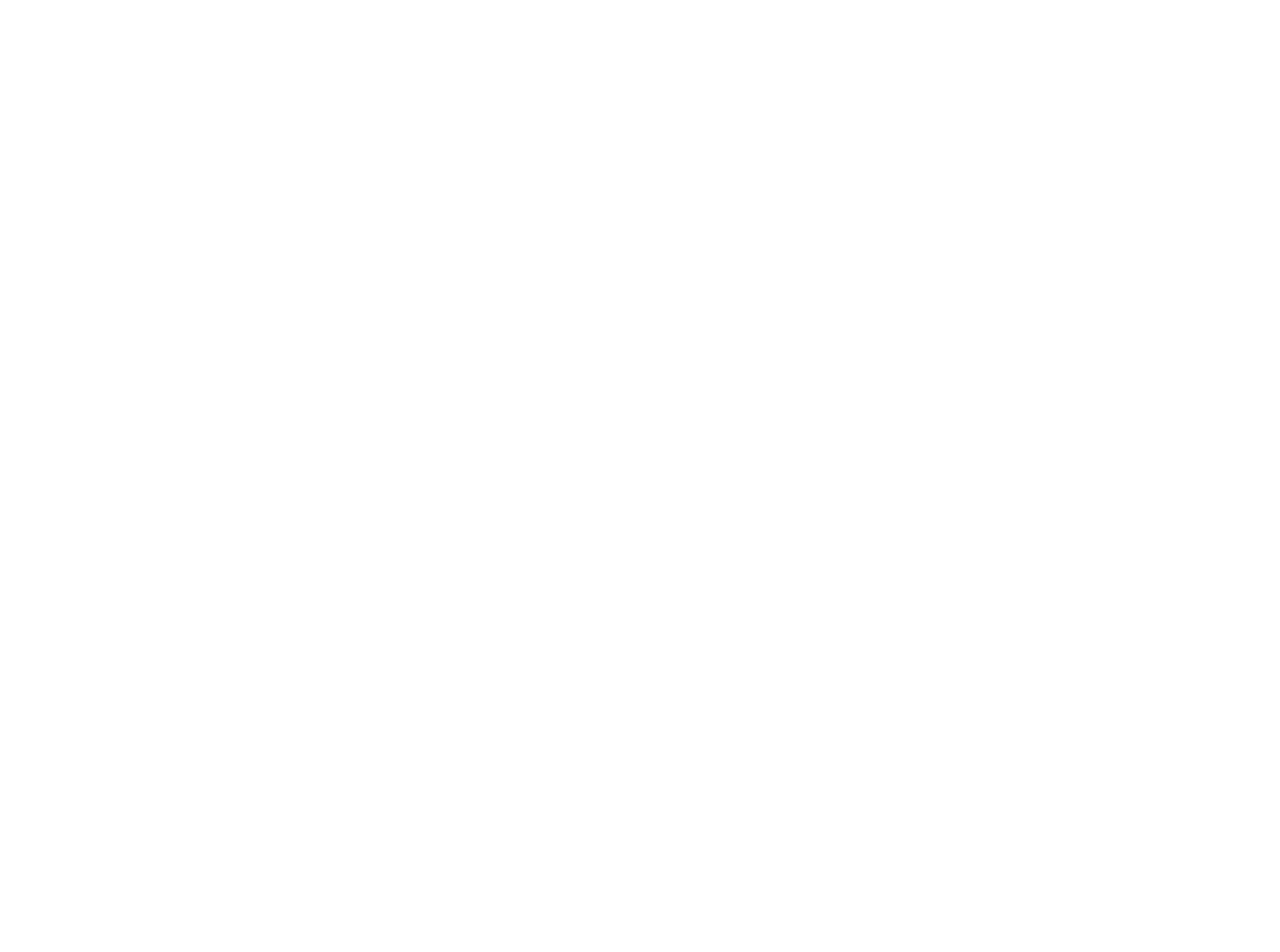
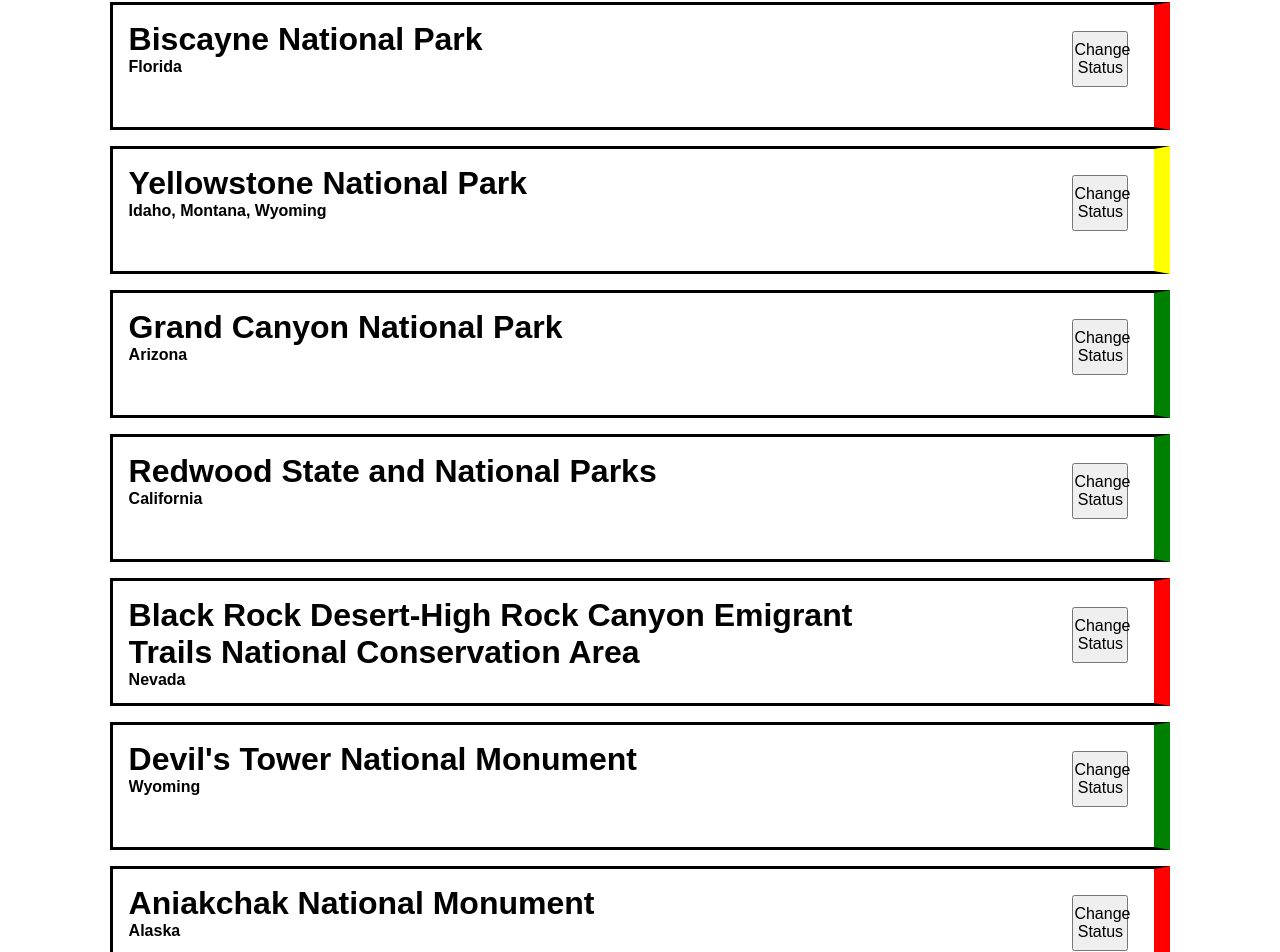
Before and after one commit to euouae682/national-park-checklist, a React (Create React App) app: page / in a window 1280 px wide. Shown: the part 231-1183 px from the top of the page. Before the commit the page ends 800 px from the top, so only its background shows below. Built offline with nearby package versions, Linux system fonts and the light colour scheme; data requests are answered from the project's data file.

Commit message:
created basic JSONserver functionality

```diff
--- a/db.json
+++ b/db.json
@@ -3,42 +3,50 @@
       {
           "id": 1,
           "name": "Biscayne National Park",
-          "location": "Florida"
+          "location": "Florida",
+          "status": "0"
       },
       {
           "id": 2,
           "name": "Yellowstone National Park",
-          "location": "Idaho, Montana, Wyoming"
+          "location": "Idaho, Montana, Wyoming",
+          "status": "1"
       },
       {
           "id": 3,
           "name": "Grand Canyon National Park",
-          "location": "Arizona"
+          "location": "Arizona",
+          "status": "2"
       },
       {
           "id": 4,
           "name": "Redwood State and National Parks",
-          "location": "California"
+          "location": "California",
+          "status": "2"
       },
       {
           "id": 5,
           "name": "Black Rock Desert-High Rock Canyon Emigrant Trails National Conservation Area",
-          "location": "Nevada"
+          "location": "Nevada",
+          "status": "0"
       },
       {
           "id": 6,
           "name": "Devil's Tower National Monument",
-          "location": "Wyoming"
+          "location": "Wyoming",
+          "status": "2"
       },
       {
           "id": 7,
           "name": "Aniakchak National Monument",
-          "location": "Alaska"
+          "location": "Alaska",
+          "status": "0"
       },
       {
           "id": 8,
           "name": "Black Canyon of the Gunnison National Park",
-          "location": "Colorado"
+          "location": "Colorado",
+          "status": "1"
       }
   ]
 }
--- a/src/App.js
+++ b/src/App.js
@@ -1,4 +1,4 @@
-import { useState } from 'react'
+import { useState, useEffect } from 'react'
 import Header from './components/common/Header.js';
 import Footer from './components/common/Footer.js';
 import EditList from './components/EditList.js';
@@ -10,9 +10,28 @@
   const [showEdit, setShowEdit] = useState(false);
   const [showSettings, setShowSettings] = useState(false);
 
-  const updateParks = () => {
-    console.log("this updates the parks");
+  useEffect(() => {
+    const getParks = async () => {
+      const parksFromServer = await fetchData();
+      setParkList(parksFromServer);
+    }
+
+    getParks();
+  }, [])
+
+  const fetchData = async () => {
+    const res = await fetch('http://localhost:5000/parks');
+    const data = await res.json();
+
+    return data;
   }
+
+  // const fetchData = async () => {
+  //   const res = await fetch('http://localhost:5000/parks')
+  //   const data = await res.json()
+
+  //   return data
+  // }
 
   const onSubmitEdit = (pname, ploc) => {
     setParkList([...parkList, {"name": pname, "location": ploc, "status": 0}]);
--- a/src/components/Main.js
+++ b/src/components/Main.js
@@ -1,4 +1,4 @@
-import { useState } from 'react';
+// import { useState } from 'react';
 import Park from './Park.js';
 
 export const Main = ({ list }) => {
```
